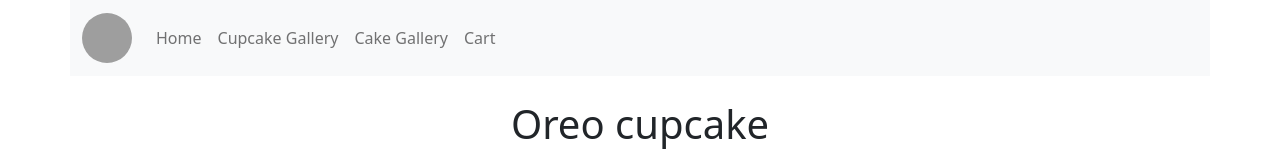
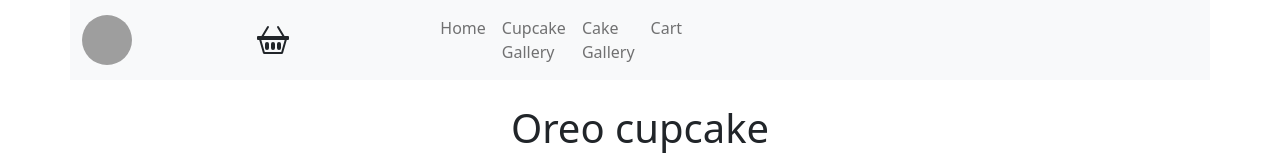
Before and after one commit to Gurb-S/cupcakemakes, a React (Create React App) app: page /products/1 in a window 1280 px wide. Shown: the top 160 px of the page. Built offline with nearby package versions, Linux system fonts and the light colour scheme; grey boxes are pictures that could not be loaded.

Commit message:
add cart icon

```diff
--- a/src/components/Checkout.js
+++ b/src/components/Checkout.js
@@ -1,4 +1,4 @@
-import React,{ useContext } from "react"
+import React, { useContext } from "react"
 import SiteContext from "../context/Context"
 
 export function Checkout() {
@@ -7,9 +7,22 @@ export function Checkout() {
     // TODO: crashes if cart is visited when empty
     // TODO: issue with items not being displayed, replicated on phone
     // * Error: object is not valid as React child
+
     const { allCookies } = useContext(SiteContext)
 
     console.log(allCookies)
+
+    if(allCookies){
+        console.log('NO COOKIESSSS')
+        console.log(Object.keys(allCookies).length)
+    }
+
+
+
+    if(Object.keys(allCookies).length <= 0){
+        console.log('THERE ARE NO COOKIESSSSSSSSS')
+
+    }
 
     const items =  Object.entries(allCookies)
 
@@ -20,16 +33,16 @@ export function Checkout() {
         }
     })
     console.log(array)
-    console.log(array[0].productName)
     const itemArray = array.map(item => {
         return <h2>{item.productName}: {item.productCount}</h2>
     })
 
+
     return (
         <div>
-            <h1>This the checkout page</h1>
+            <h1 className="text-center mt-3">Checkout</h1>
             <div>
-                {itemArray.length > 0 ? itemArray : <></>}
+                {allCookies && itemArray.length > 0 ? itemArray : <h2>Cart is Empty</h2>}
             </div>
         </div>
     )
--- a/src/components/Header.js
+++ b/src/components/Header.js
@@ -1,11 +1,23 @@
-import { Container, Nav, Navbar } from "react-bootstrap"
+import { Container, Nav, Navbar, Row, Col } from "react-bootstrap"
 
 export function Header() {
     return(
         <>
             <Navbar bg="light" expand="lg">
                 <Container>
+                    <Row className="d-flex align-items-center" xs={3}>
+                        <Col>
                             <Navbar.Brand href="/"><img src={"https://ik.imagekit.io/dod5kjssy/imgs/logo"} height={50} width={50} alt="logo" className="rounded-circle"></img></Navbar.Brand>
+                        </Col>
+                        <Col>
+                            <a>
+                                <svg xmlns="http://www.w3.org/2000/svg" width="32" height="32" fill="currentColor" class="bi bi-basket2" viewBox="0 0 16 16">
+                                <path d="M4 10a1 1 0 0 1 2 0v2a1 1 0 0 1-2 0v-2zm3 0a1 1 0 0 1 2 0v2a1 1 0 0 1-2 0v-2zm3 0a1 1 0 1 1 2 0v2a1 1 0 0 1-2 0v-2z"/>
+                                <path d="M5.757 1.071a.5.5 0 0 1 .172.686L3.383 6h9.234L10.07 1.757a.5.5 0 1 1 .858-.514L13.783 6H15.5a.5.5 0 0 1 .5.5v1a.5.5 0 0 1-.5.5h-.623l-1.844 6.456a.75.75 0 0 1-.722.544H3.69a.75.75 0 0 1-.722-.544L1.123 8H.5a.5.5 0 0 1-.5-.5v-1A.5.5 0 0 1 .5 6h1.717L5.07 1.243a.5.5 0 0 1 .686-.172zM2.163 8l1.714 6h8.246l1.714-6H2.163z"/>
+                                </svg>
+                            </a>
+                        </Col>
+                        <Col>
                             <Navbar.Toggle aria-controls="basic-navbar-nav" />
                             <Navbar.Collapse id="basic-navbar-nav">
                                 <Nav className="me-auto">
@@ -15,6 +27,8 @@ export function Header() {
                                     <Nav.Link href="/checkout">Cart</Nav.Link>
                                 </Nav>
                             </Navbar.Collapse>
+                        </Col>
+                    </Row>
                 </Container>
             </Navbar>
         </>
--- a/src/components/ProductPage.js
+++ b/src/components/ProductPage.js
@@ -14,7 +14,7 @@ export function ProductPage() {
     const { setCookie } = useContext(SiteContext);
 
     // replaces spaces in cupcake name with an underscore "_"
-    let cupcakeName = cupcake.product_name.replace(/\s/g,"_");
+    let cupcakeName = cupcake.product_name;
 
     // keeps track of counter on page
     const [ count, setCount ] = useState(1);
```
Lines whose indentation alone changed are shown as unchanged.
